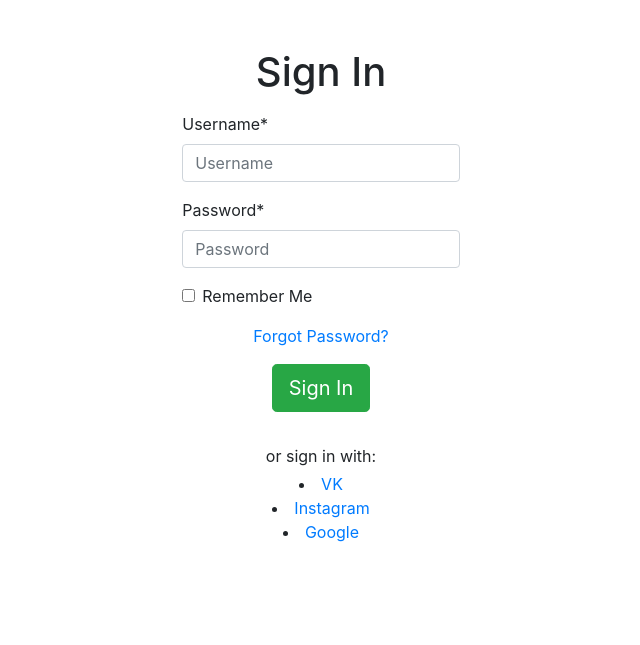
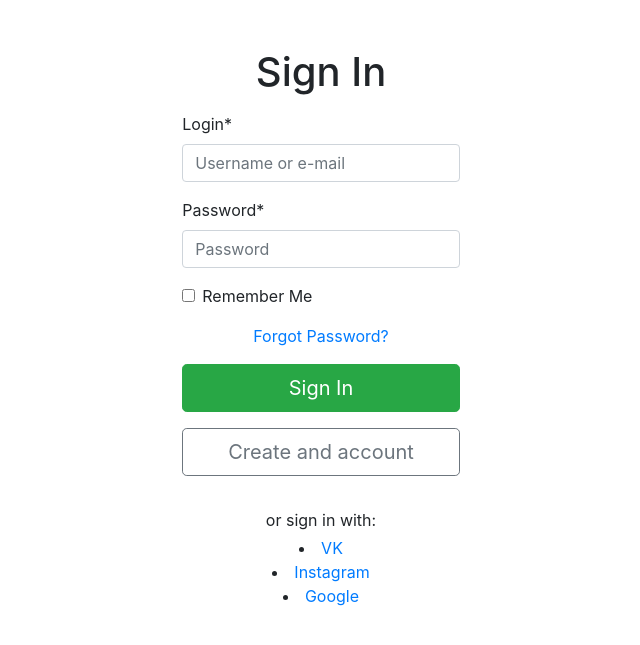
Before and after one commit to bestpilotingalaxy/connect, a Django app: page /accounts/login/ in a window 1280 px wide. Shown: the part 70-715 px from the top of the page, without its empty margins (319-959 px from the left). Run offline with Django 3.2, Linux system fonts and the light colour scheme; some libraries are stand-ins or nearby versions.

Commit message:
save commit

```diff
--- a/connect/settings.py
+++ b/connect/settings.py
@@ -57,6 +57,8 @@ AUTHENTICATION_BACKENDS = (
     'django.contrib.auth.backends.ModelBackend',
     'allauth.account.auth_backends.AuthenticationBackend',
 )
+
+ACCOUNT_AUTHENTICATION_METHOD = 'username_email'
 
 MIDDLEWARE = [
     'django.middleware.security.SecurityMiddleware',
--- a/templates/account/login.html
+++ b/templates/account/login.html
@@ -10,7 +10,6 @@
 {% block content %}
 <div class="container mt-5 ">
     <h1 class="form-group text-center ">{% trans "Sign In" %}</h1>
-
     {% get_providers as socialaccount_providers %}
     {% include "socialaccount/snippets/login_extra.html" %}
 
@@ -26,8 +25,11 @@
           <div class="form-group text-center">
               <a class="button secondaryAction" href="{% url 'account_reset_password' %}">{% trans "Forgot Password?" %}</a>
           </div>
-    <div class=" form-group text-center">
-      <button class="btn btn-success btn-lg " type="submit">{% trans "Sign In" %}</button>
+          <div class="form-group text-center">
+              <button class="btn btn-success btn-lg btn-block" type="submit">{% trans "Sign In" %}</button>
+          </div>
+          <div class="form-group text-center">
+              <a href="{% url 'account_signup' %}" class="btn btn-outline-secondary btn-lg btn-block" role="button">{% trans "Create and account" %}</a>
           </div>
       </form>
   </div>
--- a/templates/account/signup.html
+++ b/templates/account/signup.html
@@ -9,7 +9,9 @@
 {% block content %}
    <div class="text-center">
        <h1>{% trans "Sign Up" %}</h1>
-    <p>{% blocktrans %}Already have an account? Then please <a href="{{ login_url }}">sign in</a>.{% endblocktrans %}</p>
+       <p>
+           {% blocktrans %}Already have an account? Then please <a href="{{ login_url }}">sign in</a>.{% endblocktrans %}
+       </p>
    </div>
    <form class="signup w-25 mx-auto dark " id="signup_form" method="post" action="{% url 'account_signup' %}">
        {% csrf_token %}
```
Lines whose indentation alone changed are shown as unchanged.
